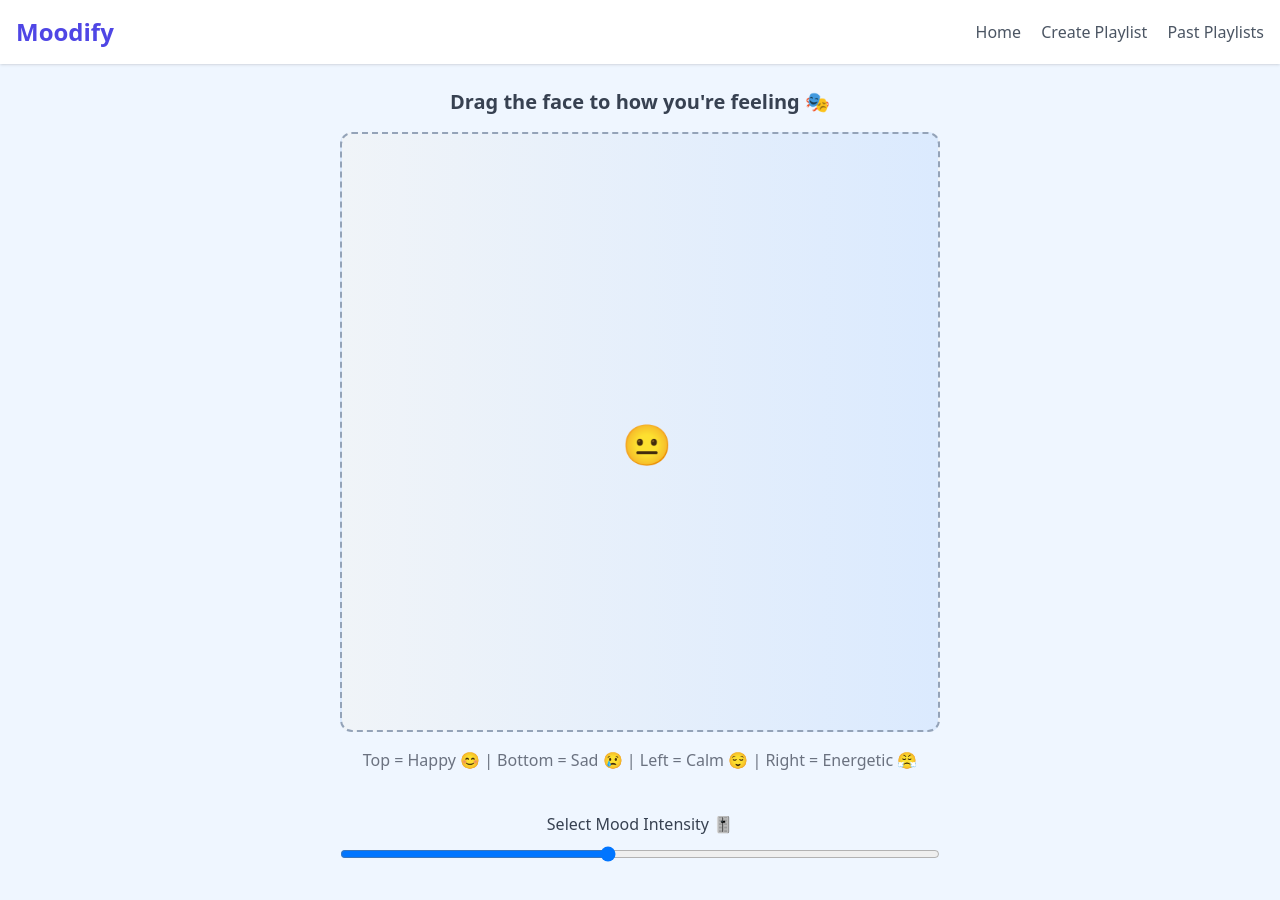
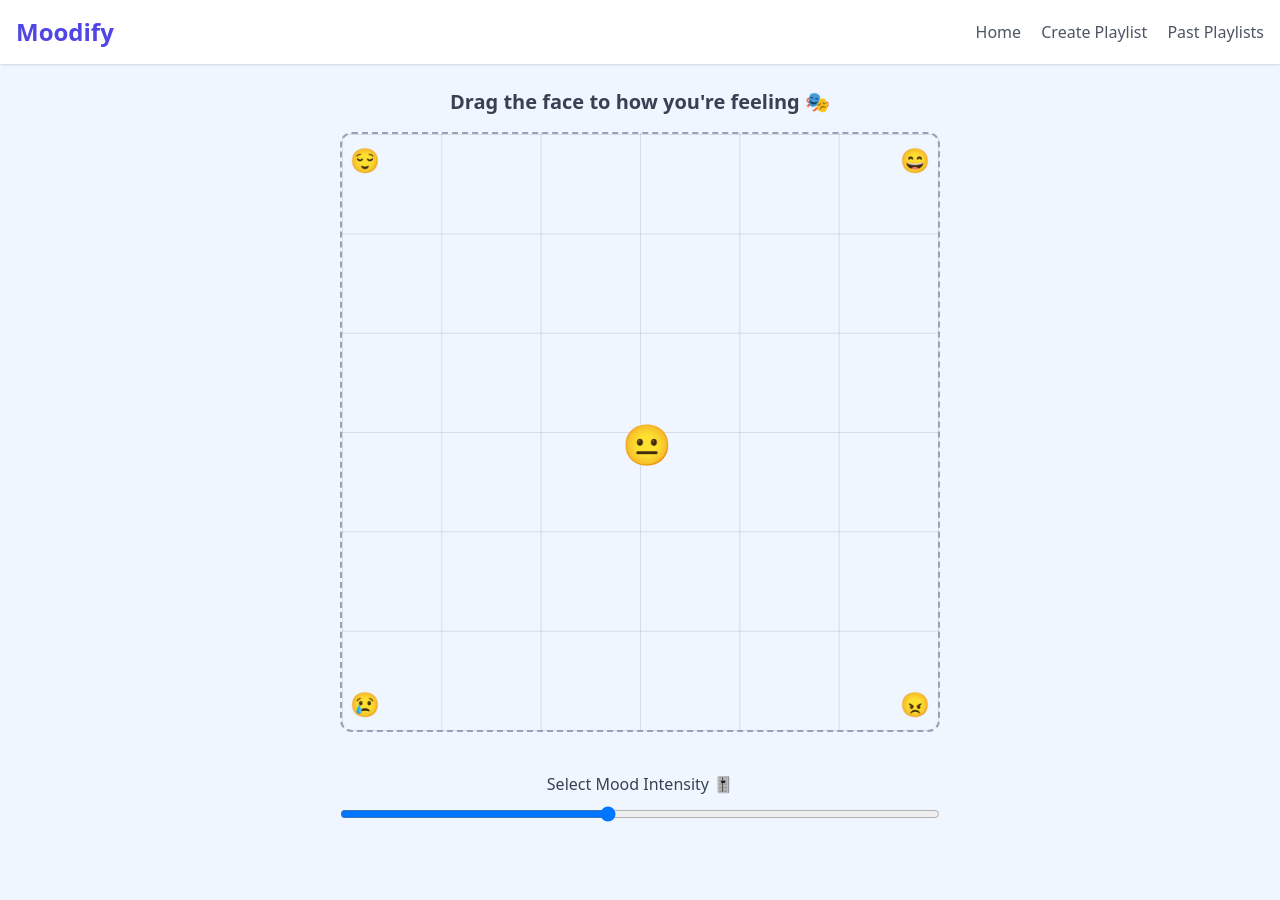
Before and after one commit to adamstik/moodifyv2, a plain HTML site: page index.html in a window 1280 px wide. Drawn offline with nearby package versions, Linux system fonts and the light colour scheme.

Commit message:
Update index.html

```diff
--- a/index.html
+++ b/index.html
@@ -10,12 +10,20 @@
       background: linear-gradient(to right, #f0f4f8, #dbeafe);
       border: 2px dashed #94a3b8;
       position: relative;
+      background-image:
+        linear-gradient(to right, rgba(0,0,0,0.1) 1px, transparent 1px),
+        linear-gradient(to bottom, rgba(0,0,0,0.1) 1px, transparent 1px);
+      background-size: calc(100% / 6) calc(100% / 6);
     }
     #face {
       position: absolute;
       font-size: 2.5rem;
       cursor: grab;
       transition: emoji 0.3s ease;
+    }
+    .corner-emoji {
+      position: absolute;
+      font-size: 1.5rem;
     }
   </style>
 </head>
@@ -33,8 +41,11 @@
     <h2 class="text-xl font-semibold text-gray-700 mb-4">Drag the face to how you're feeling 🎭</h2>
     <div id="grid" class="w-[600px] h-[600px] relative mb-4 rounded-xl">
       <span id="face" style="top: 280px; left: 280px;">😐</span>
+      <span class="corner-emoji" style="top: 8px; left: 8px;">😌</span>
+      <span class="corner-emoji" style="top: 8px; right: 8px;">😄</span>
+      <span class="corner-emoji" style="bottom: 8px; left: 8px;">😢</span>
+      <span class="corner-emoji" style="bottom: 8px; right: 8px;">😠</span>
     </div>
-    <p class="text-gray-500 mb-4">Top = Happy 😊 | Bottom = Sad 😢 | Left = Calm 😌 | Right = Energetic 😤</p>
 
     <div class="my-6 w-[600px]">
       <label for="intensitySlider" class="block text-center mb-2 text-gray-700">Select Mood Intensity 🎚️</label>
@@ -102,7 +113,6 @@
       const keywords = generateKeywords(x, y, sliderVal);
       displayKeywordButtons(keywords);
 
-      // Dynamic emoji
       if (y < 150 && x < 150) face.textContent = '😌';
       else if (y < 150 && x > 450) face.textContent = '😄';
       else if (y > 450 && x < 150) face.textContent = '😢';
```
